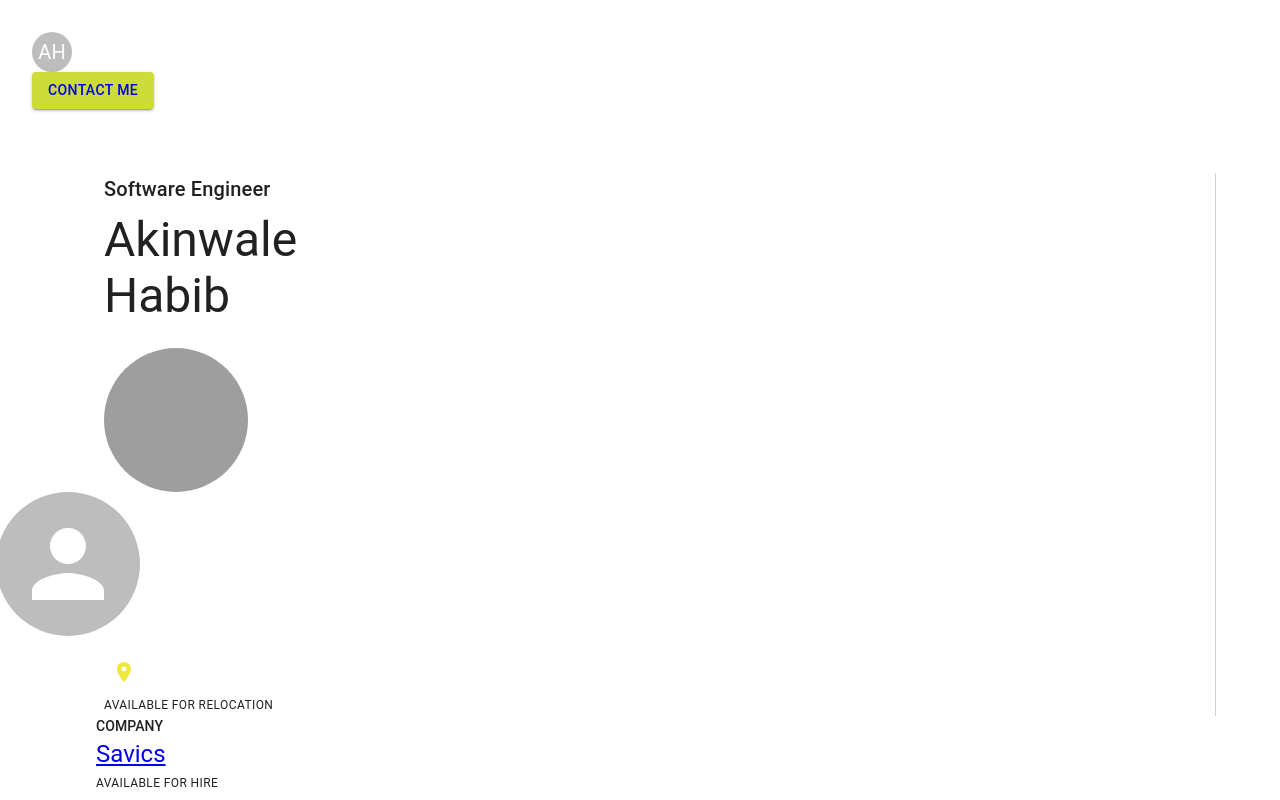
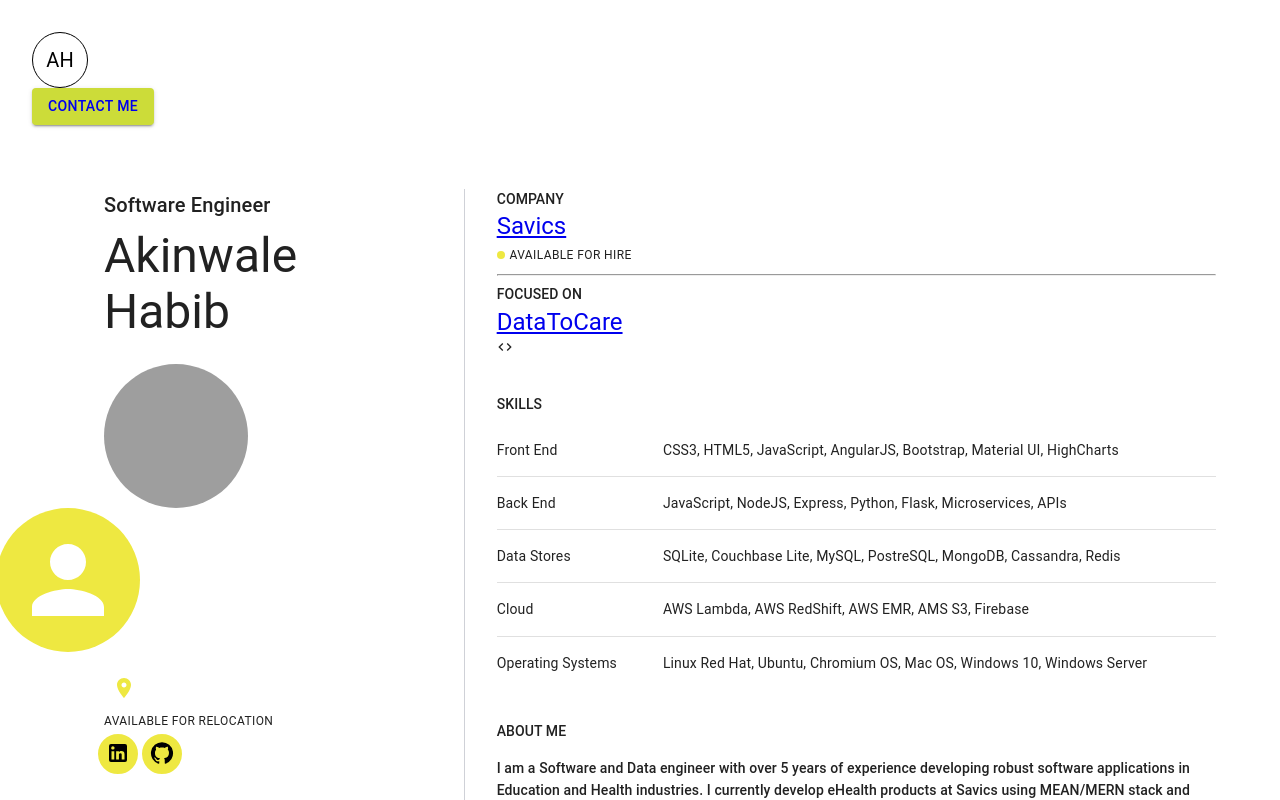
Before and after one commit to akinwale-habibullah/portfolio, a Gatsby site: page / in a window 1280 px wide. Shown: the top 800 px of the page. Built offline with nearby package versions, Linux system fonts and the light colour scheme; Gatsby itself is replaced by a stand-in of ours; grey boxes are pictures that could not be loaded.

Commit message:
cf: fix style errors

```diff
--- a/src/components/Nav.js
+++ b/src/components/Nav.js
@@ -12,7 +12,6 @@ import {
 } from '@mui/icons-material'
 import {
   navContainer,
-  avatarComponent,
   link
 } from './Nav.module.css'
 
@@ -42,7 +41,13 @@ const Nav = () => {
     >
       <Link to='/' className={link}>
         <Avatar
-          className={ avatarComponent }
+          sx={{
+            width: 56,
+            height: 56,
+            backgroundColor: 'rgba(0,0,0,0)',
+            border: 'solid thin #000',
+            color: '#000'
+          }}
         >
           AH
         </Avatar>
@@ -50,7 +55,11 @@ const Nav = () => {
       {
         matches
         ? <Avatar
-            className={ avatarComponent }
+            sx={{
+              width: 56,
+              height: 56,
+              backgroundColor: '#eee841'
+            }}
           >
             <MailOutline />
           </Avatar>
--- a/src/components/Nav.module.css
+++ b/src/components/Nav.module.css
@@ -8,10 +8,3 @@
 .link {
   text-decoration: none;
 }
-
-.avatar-component {
-  width: 56px;
-  height: 56px;
-  background-color: #eee841;
-  color: #000;
-}
--- a/src/components/Profile.js
+++ b/src/components/Profile.js
@@ -4,13 +4,12 @@ import {
 } from '@mui/material'
 import ProfileIntro from './ProfileIntro'
 import ProfileMain from './ProfileMain'
-import { profileContainer } from './Profile.module.css'
 
 const Profile = () => {
   return (
     <Container
-      className={profileContainer}
       sx={{
+        display: 'flex',
         pt: {
           xs: 8
         },
--- a/src/components/Profile.module.css
+++ /dev/null
@@ -1,3 +0,0 @@
-.profile-container {
-  display: flex;
-}
--- a/src/components/ProfileIntro.js
+++ b/src/components/ProfileIntro.js
@@ -2,9 +2,14 @@ import React from 'react'
 import {
   Box,
   Typography,
-  Avatar
+  Avatar,
+  AvatarGroup
 } from '@mui/material'
-import LocationOnIcon from '@mui/icons-material/LocationOn';
+import {
+  LocationOn,
+  GitHub,
+  LinkedIn
+} from '@mui/icons-material';
 import {
   role,
   name,
@@ -13,7 +18,8 @@ import {
   passportShadow,
   location,
   locationDiv,
-  city
+  city,
+  link
 } from './ProfileIntro.module.css'
 
 const ProfileIntro = () => {
@@ -85,7 +91,10 @@ const ProfileIntro = () => {
             left: {
               xs: -112,
               md: -108
-            }
+            },
+            position: 'relative',
+            zIndex: 1,
+            backgroundColor: '#eee841'
           }}
           className={ passportShadow }
         >
@@ -105,7 +114,7 @@ const ProfileIntro = () => {
             color: '#eee841'
           }}
         >
-          <LocationOnIcon />
+          <LocationOn />
         </Box>
         <Box
           className={locationDiv}
@@ -119,9 +128,46 @@ const ProfileIntro = () => {
           </Typography>
         </Box>
       </Box>
-      <Typography variant='caption'>
+      <Typography
+        variant='caption'
+        gutterBottom={true}
+      >
         AVAILABLE FOR RELOCATION
       </Typography>
+      <AvatarGroup
+        sx={{
+          flexDirection: 'row'
+        }}
+      >
+          <Avatar
+            sx={{
+              backgroundColor: '#eee841'
+            }}
+          >
+            <a
+              href='https://github.com/akinwale-habibullah'
+              target='_blank'
+              rel='noreferrer'
+              className={link}
+            >
+              <GitHub />
+            </a>
+          </Avatar>
+          <Avatar
+            sx={{
+              backgroundColor: '#eee841'
+            }}
+          >
+            <a
+              href='https://linkedin.com/in/akinwalehabib'
+              target='_blank'
+              rel='noreferrer'
+              className={link}
+            >
+              <LinkedIn />
+            </a>
+          </Avatar>
+      </AvatarGroup>
     </Box>
   )
 }
--- a/src/components/ProfileIntro.module.css
+++ b/src/components/ProfileIntro.module.css
@@ -37,3 +37,7 @@
   font-weight: 900;
   color: #fff;
 }
+
+.link {
+  color: #000;
+}
--- a/src/components/ProfileMain.js
+++ b/src/components/ProfileMain.js
@@ -13,7 +13,8 @@ import {
   currentRoleHighlight,
   currentRoleCaption,
   currentRoleLink,
-  header
+  header,
+  dot
 } from './ProfileMain.module.css'
 import CodeIcon from '@mui/icons-material/Code';
 
@@ -68,6 +69,7 @@ const ProfileMain = () => {
             variant='caption'
             className={ currentRoleCaption }
           >
+            <span className={dot}></span>
             AVAILABLE FOR HIRE
           </Typography>
         </Box>
--- a/src/components/ProfileMain.module.css
+++ b/src/components/ProfileMain.module.css
@@ -19,3 +19,12 @@
 .current-role-caption {
   font-size: 0.7rem;
 }
+
+.dot {
+  display: inline-block;
+  width: 0.5rem;
+  height: 0.5rem;
+  border-radius: 50%;
+  margin-right: 0.3rem;
+  background-color: #eee841;
+}
```
